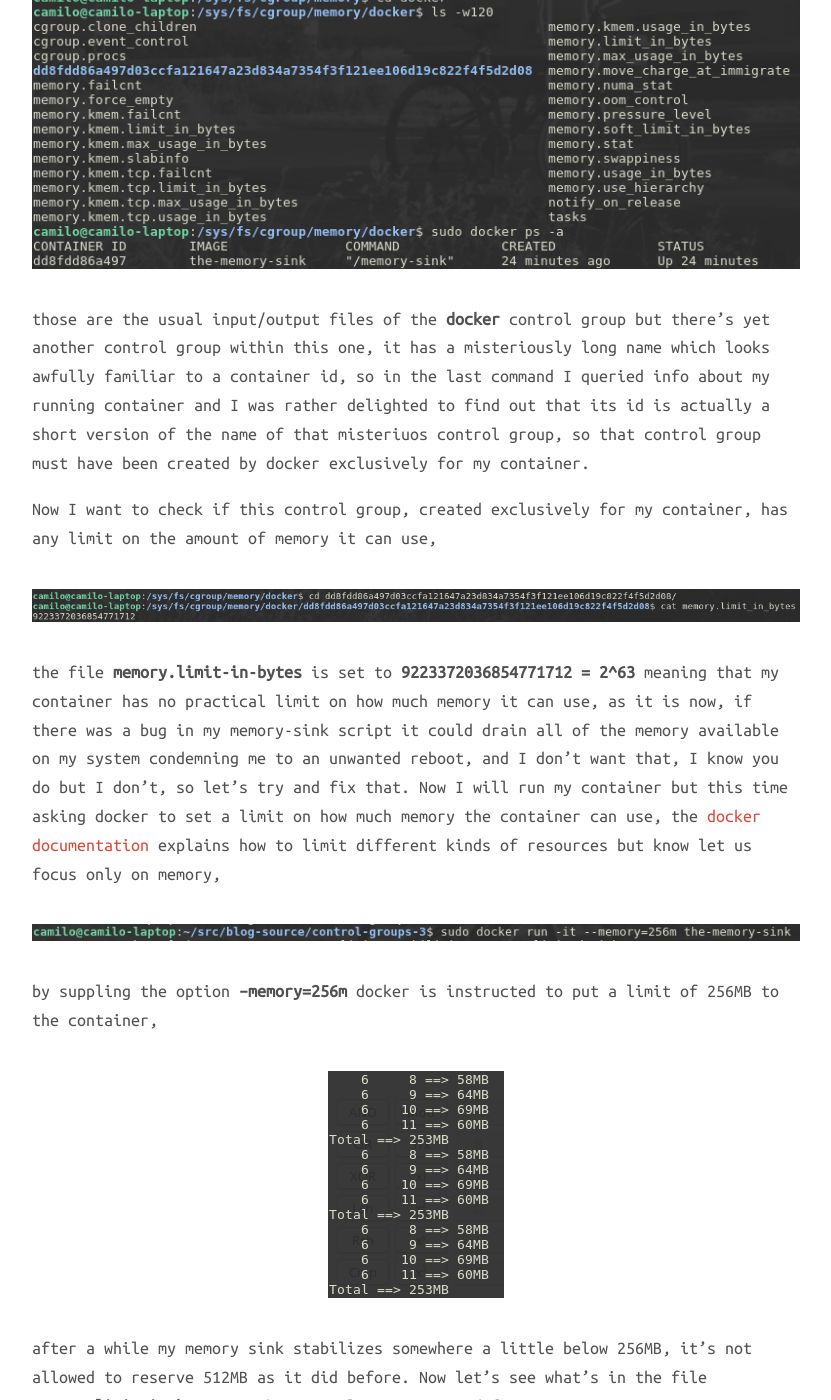
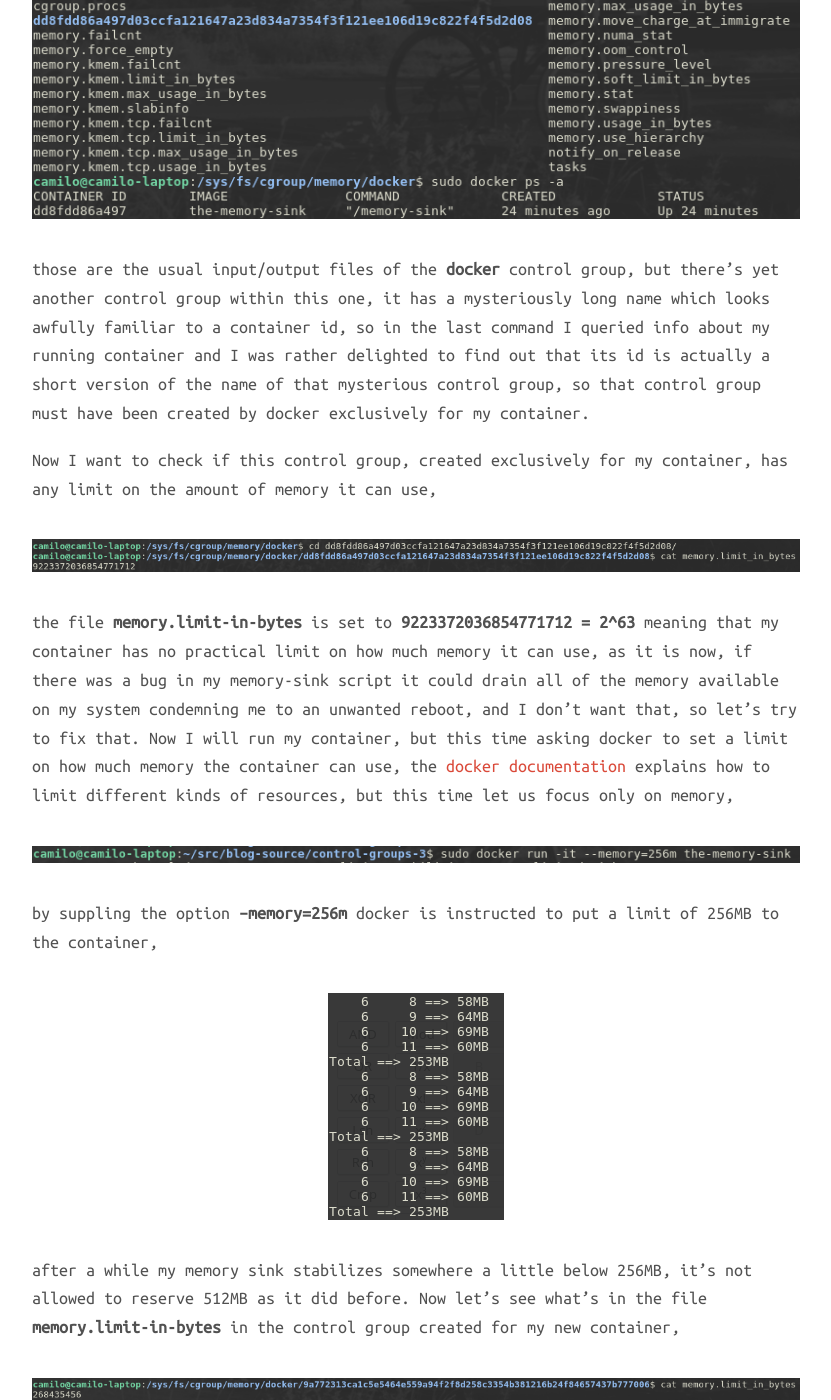
Before and after one commit to camilobermudez85/camilobermudez85.github.io, a Jekyll site: the page built from _posts/2016-11-12-cgroups3.markdown, in a window 1280 px wide and 1400 px high, scrolled down 3036 px. Shown: the whole window, without its empty margins (224-1055 px from the left). Built offline with Jekyll 4.4.1, drawn with Linux system fonts in a browser that asks for light colours; nearby versions of some CDN libraries; comment, search, counter and statistics services are not loaded; some of the changed text lies outside the part shown.

Commit message:
Corrections

```diff
--- a/_config.yml
+++ b/_config.yml
@@ -12,7 +12,7 @@ url: https://camilobermudez85.github.io
 # Harmony theme configuration. Please change accordingly.
 harmony:
   name: Camilo Bermúdez
-  description: Usted está en mi sitio web
+  description:
   # 'meta_description:' Write an awesome description for your new site here.
   # It will appear in your document head meta (for Google search results) and
   # in your feed.xml site description.
--- a/_posts/2016-11-01-cgroups2.markdown
+++ b/_posts/2016-11-01-cgroups2.markdown
@@ -198,8 +198,8 @@ seems to stabilize at **257MB**, almost as expected.
 
 Just like the [previous post]({{ site.url }}/cgroups-1) this was a
 well-intentioned attempt to serve as an introduction to the concepts behind
-control groups, hope it helps somebody other than my future self and as you can
-imagine to distill such a complex subject in a few posts requires extreme
+control groups, hope it helps somebody other than my future self and, as you can
+imagine, to distill such a complex subject in a few posts requires extreme
 oversimplification so I strongly recommend to dig deeper at the [kernel
 docs](https://www.kernel.org/doc/Documentation/cgroup-v1/cgroups.txt "Kernel
 Docs") and the [RHEL
--- a/_posts/2016-11-12-cgroups3.markdown
+++ b/_posts/2016-11-12-cgroups3.markdown
@@ -95,11 +95,11 @@ look, there's a new control group in the memory hierarchy, it's called
 
 ![docker cgroup]({{ site.url }}/assets/2016-11-12-cgroups3/docker-cgroup.png){:.center-image }
 
-those are the usual input/output files of the **docker** control group but
-there's yet another control group within this one, it has a misteriously long
+those are the usual input/output files of the **docker** control group, but
+there's yet another control group within this one, it has a mysteriously long
 name which looks awfully familiar to a container id, so in the last command I
 queried info about my running container and I was rather delighted to find out
-that its id is actually a short version of the name of that misteriuos control
+that its id is actually a short version of the name of that mysterious control
 group, so that control group must have been created by docker exclusively for
 my container.
 
@@ -112,10 +112,11 @@ the file **memory.limit-in-bytes** is set to **9223372036854771712 = 2^63**
 meaning that my container has no practical limit on how much memory it can use,
 as it is now, if there was a bug in my memory-sink script it could drain all of
 the  memory available on my system condemning me to an unwanted reboot, and I
-don't want that, I know you do but I don't, so let's try and fix that. Now I
-will run my container but this time asking docker to set a limit on how
-much memory the container can use, the [docker documentation](https://docs.docker.com/engine/reference/run/)
-explains how to limit different kinds of resources but know let us focus only on memory,
+don't want that, so let's try to fix that. Now I will run my container, but
+this time asking docker to set a limit on how much memory the container can
+use, the [docker documentation](https://docs.docker.com/engine/reference/run/)
+explains how to limit different kinds of resources, but this time let us focus
+only on memory,
 
 ![docker memory]({{ site.url }}/assets/2016-11-12-cgroups3/docker-memory.png){:.center-image }
 
@@ -145,7 +146,7 @@ control the resources used by all the containers running on a single host.
 
 Just like the two previous posts this was a well-intentioned attempt to serve
 as an introduction to the concepts behind control groups, hope it helps
-somebody other than my future self and as you can imagine to distill such a
+somebody other than my future self and, as you can imagine, to distill such a
 complex subject in a few posts requires extreme oversimplification so I
 strongly recommend to dig deeper at the [kernel
 docs](https://www.kernel.org/doc/Documentation/cgroup-v1/cgroups.txt "Kernel
```
Also changed, not shown: other parts of _posts/2016-11-12-cgroups3.markdown (+2 -2 lines).
